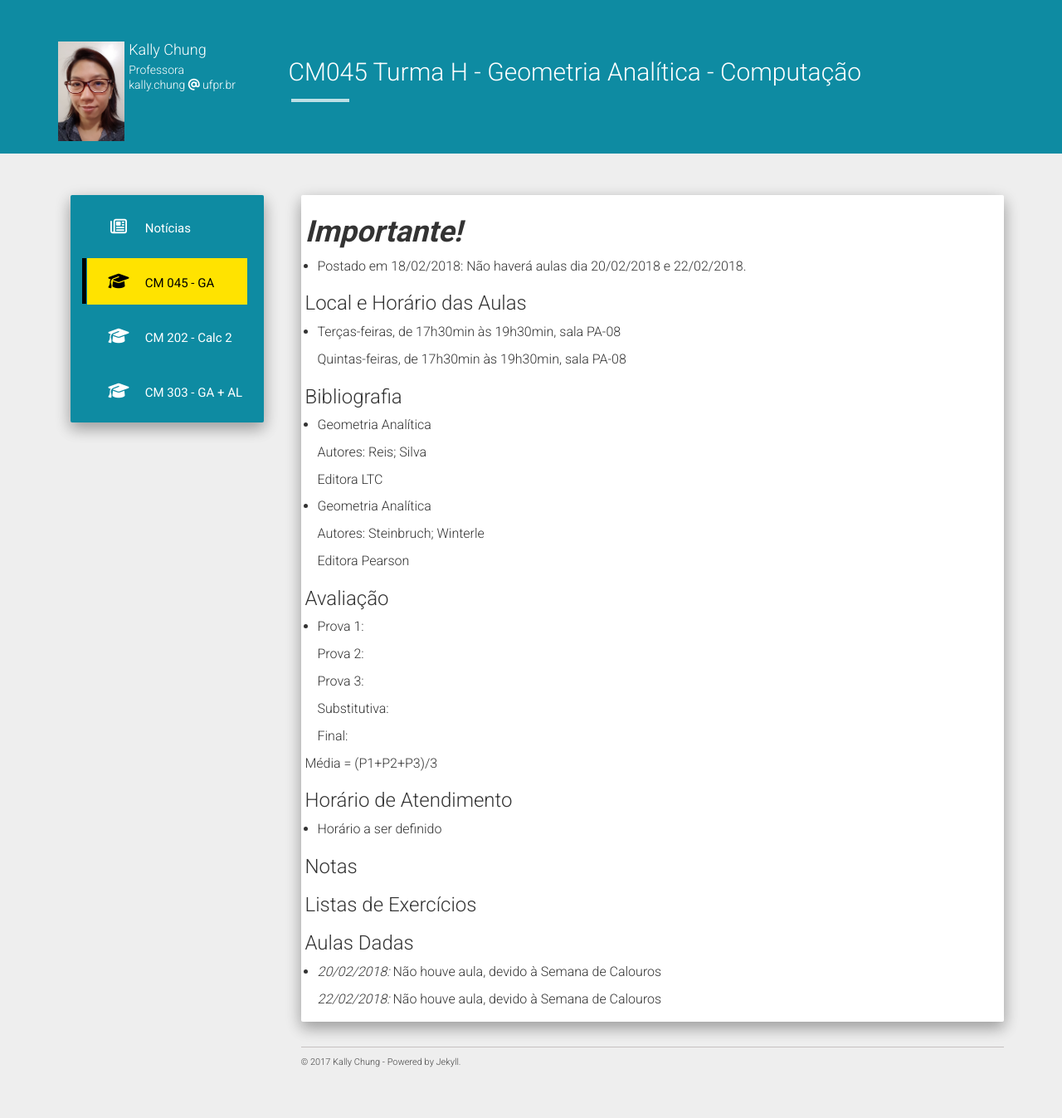
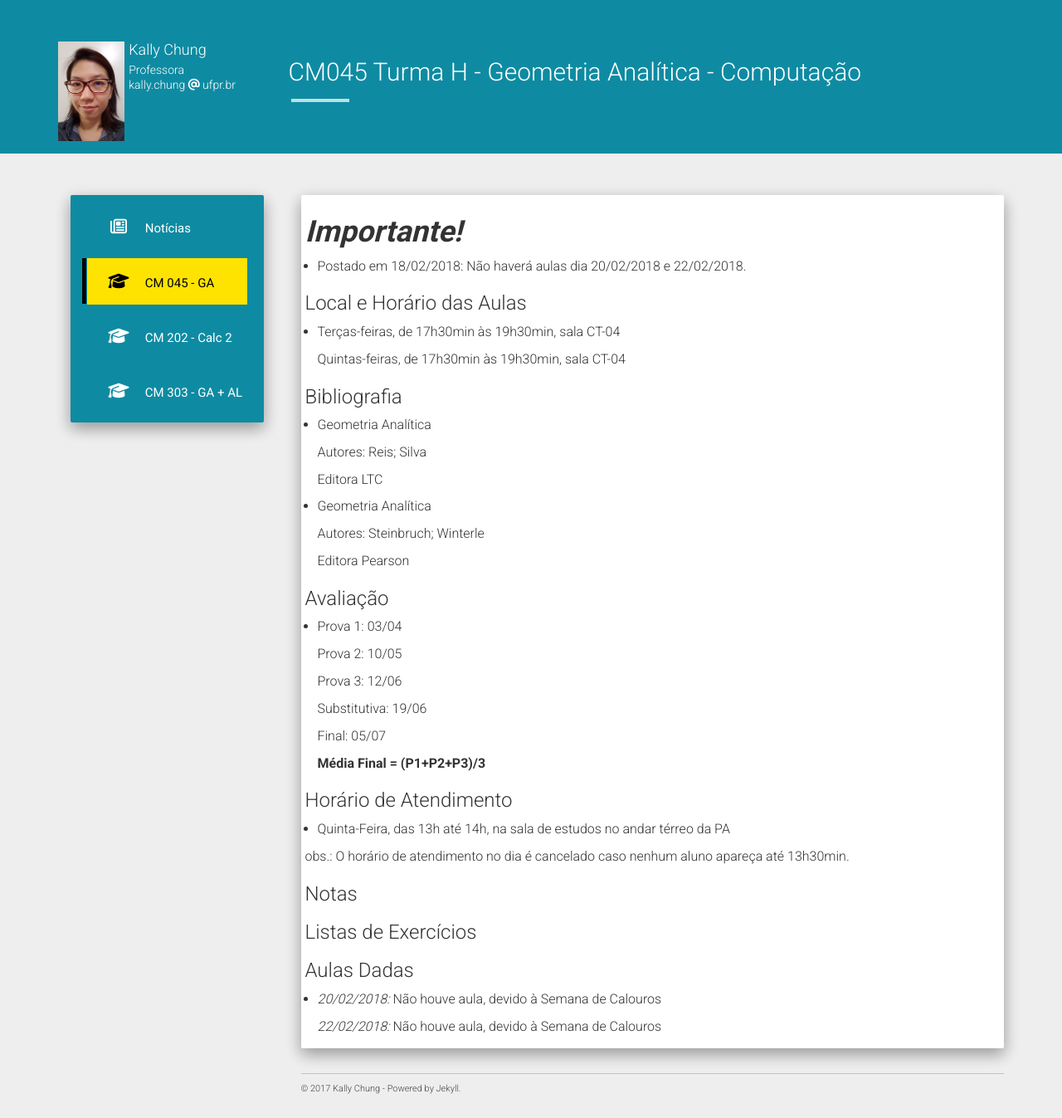
Before and after one commit to chunggnuhc/chunggnuhc.github.io, a Jekyll site: the page built from CM045-GA-1sem2018.md, in a window 1280 px wide. Shown: the whole page at 83% size. Built offline with Jekyll 4.4.1, drawn with Linux system fonts in a browser that asks for light colours; nearby versions of some CDN libraries; before the commit the page ends 1315 px from its top, so only the background shows below that.

Commit message:
Add Provas e Monitoria e outras correcoes - CM045

```diff
--- a/CM045-GA-1sem2018.md
+++ b/CM045-GA-1sem2018.md
@@ -7,9 +7,9 @@ permalink: /CM045-GA-1sem2018/
 - Postado em 18/02/2018: Não haverá aulas dia 20/02/2018 e 22/02/2018.
 
 <h3>Local e Horário das Aulas</h3>
-- Terças-feiras, de 17h30min às 19h30min, sala PA-08
+- Terças-feiras, de 17h30min às 19h30min, sala CT-04
 
-  Quintas-feiras, de 17h30min às 19h30min, sala PA-08
+  Quintas-feiras, de 17h30min às 19h30min, sala CT-04
 
 <h3>Bibliografia</h3>
 
@@ -27,21 +27,23 @@ permalink: /CM045-GA-1sem2018/
 
 <h3>Avaliação</h3>
 
-- Prova 1:
+- Prova 1: 03/04
 
-  Prova 2:
+  Prova 2: 10/05
 
-  Prova 3:
+  Prova 3: 12/06
 
-  Substitutiva:
+  Substitutiva: 19/06
 
-  Final:
+  Final: 05/07
 
-Média = (P1+P2+P3)/3
+  <b>Média Final = (P1+P2+P3)/3</b>
 
 <h3>Horário de Atendimento</h3>
 
-- Horário a ser definido
+- Quinta-Feira, das 13h até 14h, na sala de estudos no andar térreo da PA
+
+obs.: O horário de atendimento no dia é cancelado caso nenhum aluno apareça até 13h30min.
 
 <h3>Notas</h3>
 
```
